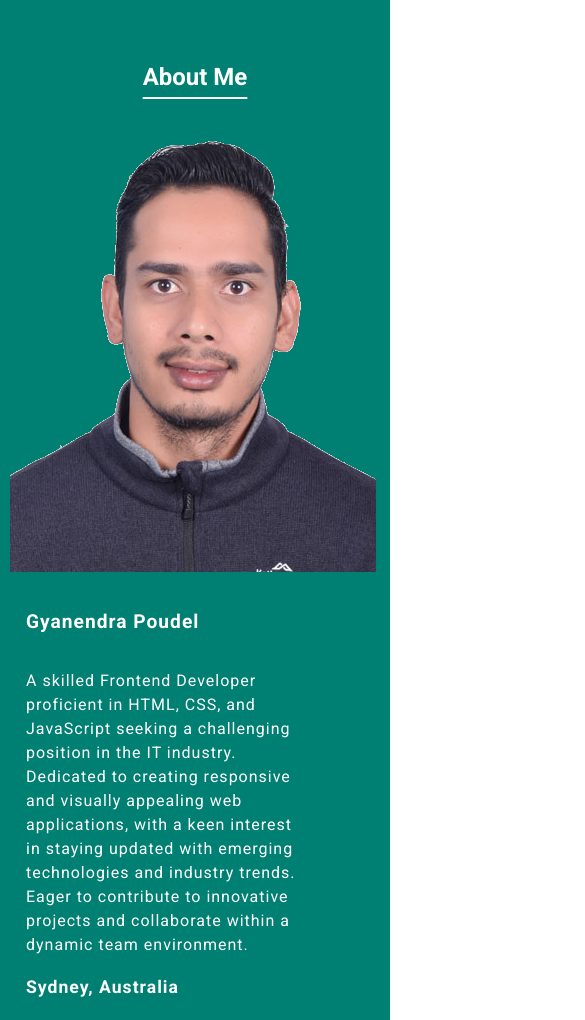
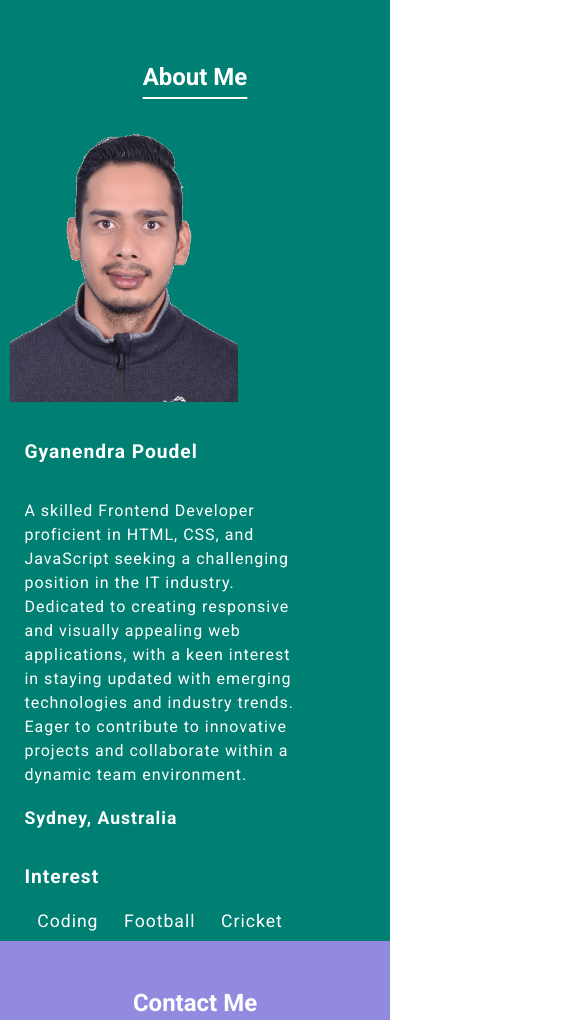
Before and after one commit to gyanendrapoudel/porfolio, a plain HTML site: page index.html in a window 390 px wide. Shown: the part 3120-4140 px from the top of the page, 585 px wide, since content can reach past the window. Drawn offline with Linux system fonts and the light colour scheme.

Commit message:
fixing overflow

```diff
--- a/style.css
+++ b/style.css
@@ -28,6 +28,7 @@ body{
     margin: 0px;
     color:white;
     font-family: Roboto, Arial;
+    overflow-x: hidden;
 
 
 }
@@ -69,6 +70,7 @@ a{
 .wrapper{
     background-color: var(--primary--);
     color: white;
+    overflow-x: hidden;
 
 
 }
@@ -591,5 +593,10 @@ padding-top:20px;
    }
    .profile-content{
     flex-direction: column;
+    justify-content: center;
+    align-items: center;
+   }
+   .profile-content img{
+    width: 60%;
    }
     }
```
Also changed, not shown: index.html (+1 -1 lines).
